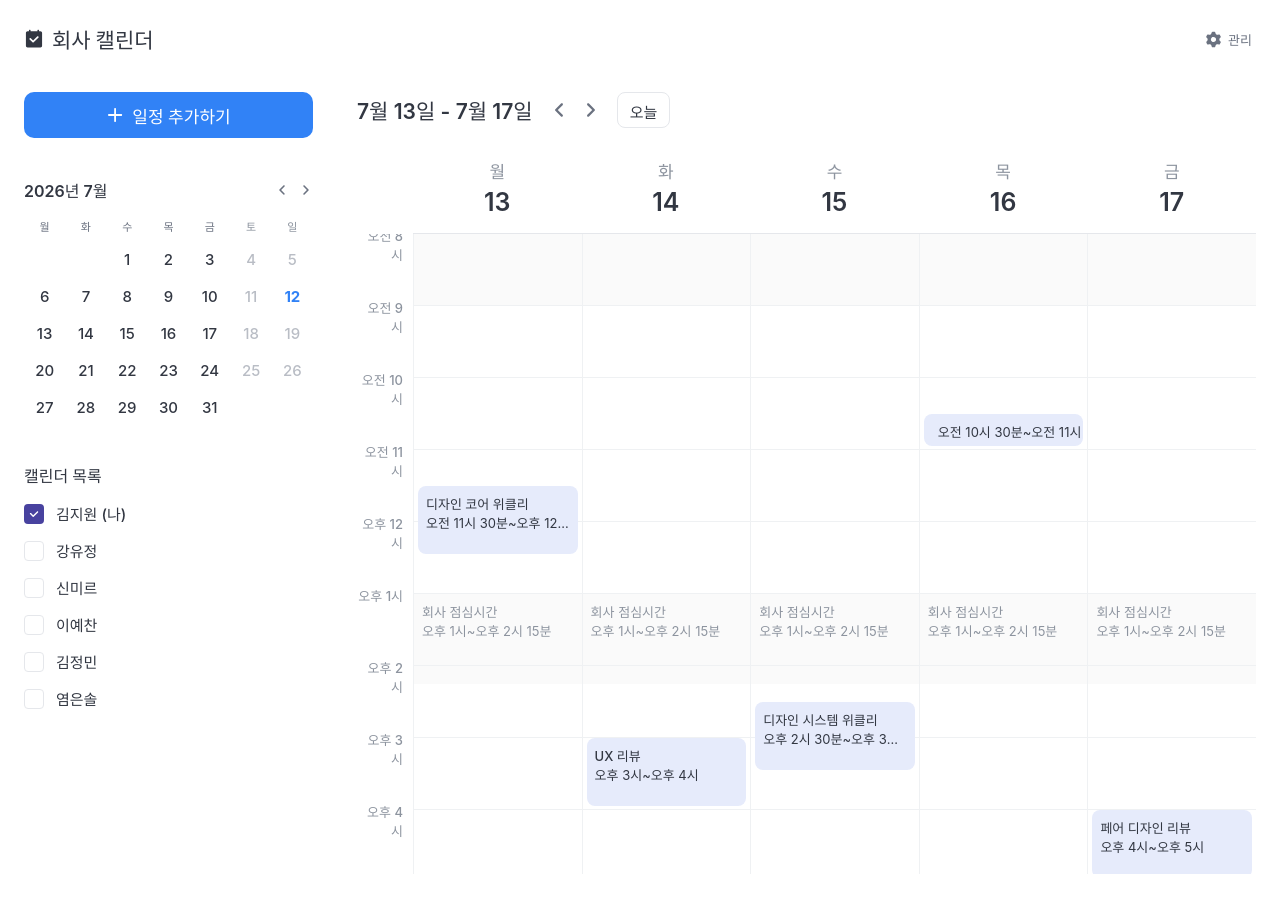
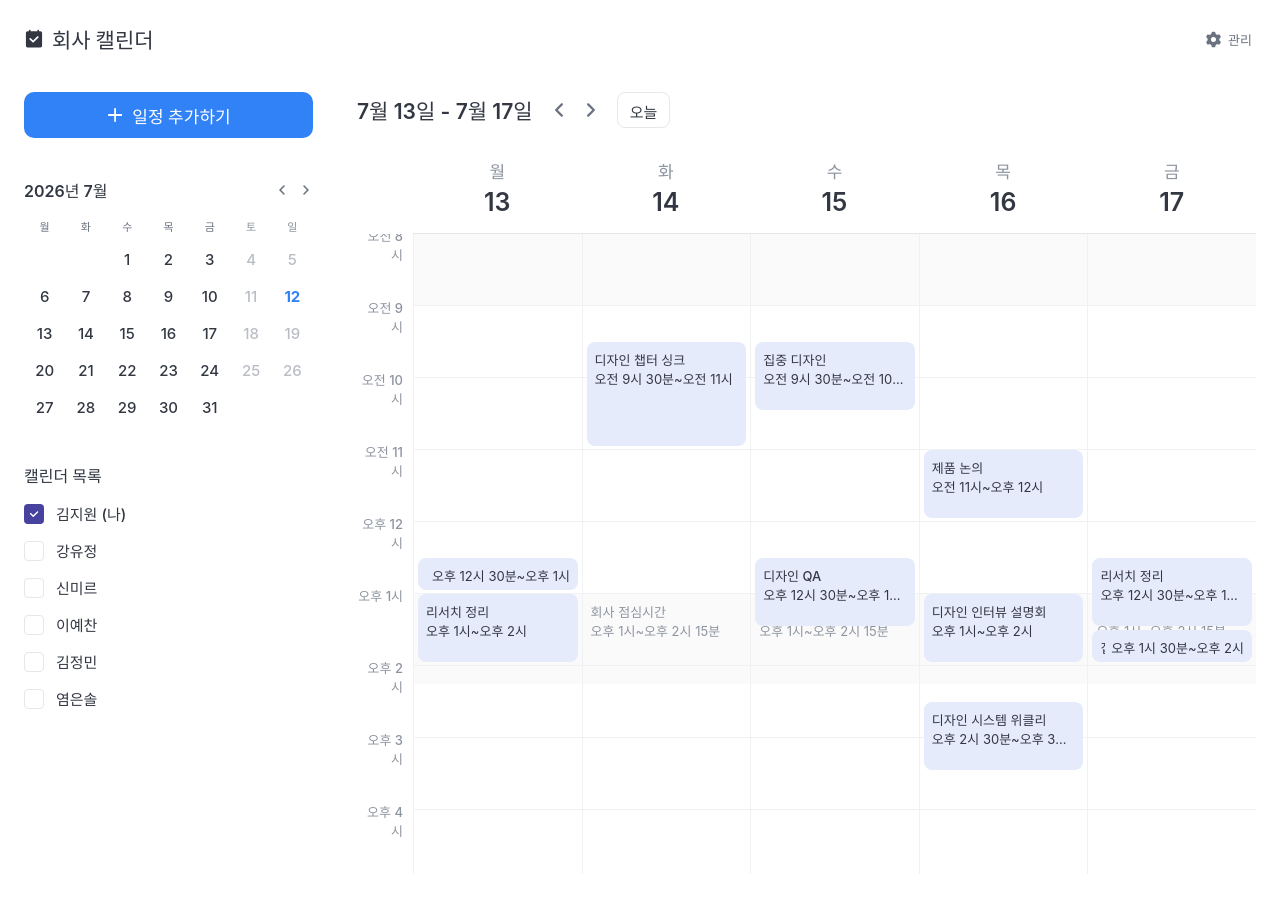
Before and after one commit to wonpiece/meeting-scheduler, a React (Vite) app: page / in a window 1280 px wide. Built offline with nearby package versions, Linux system fonts and the light colour scheme; a web font is replaced by a local one.

Commit message:
직군별 일정 바리에이션 수정본

```diff
--- a/src/MeetingScheduler.jsx
+++ b/src/MeetingScheduler.jsx
@@ -77,7 +77,7 @@ const FONT = "'Pretendard', -apple-system, BlinkMacSystemFont, sans-serif";
 
 const STORAGE_KEYS = {
   people: "meeting-scheduler:people-v2",
-  events: "meeting-scheduler:events-v2",
+  events: "meeting-scheduler:events-v3",
   jobs: "meeting-scheduler:jobs",
   companySettings: "meeting-scheduler:company-settings",
   rooms: "meeting-scheduler:rooms",
@@ -162,52 +162,155 @@ const COLOR_PALETTE = [
   { avatarBg: "#e0f2fe", avatarText: "#0369a1" }, { avatarBg: "#fee2e2", avatarText: "#b91c1c" },
 ];
 
-const ROLE_EVENT_TEMPLATES = {
-  "Product Manager": [
-    { day: 0, start: 10, duration: 60, title: "주간 목표 점검" },
-    { day: 1, start: 14, duration: 60, title: "OKR 싱크" },
-    { day: 2, start: 15.5, duration: 30, title: "리더 1:1" },
-    { day: 3, start: 11, duration: 60, title: "제품 의사결정" },
-    { day: 4, start: 16, duration: 60, title: "P&L 리뷰" },
-  ],
-  "Product Designer": [
-    { day: 0, start: 11, duration: 60, title: "디자인 코어 위클리" },
-    { day: 1, start: 15, duration: 60, title: "UX 리뷰" },
-    { day: 2, start: 14, duration: 60, title: "디자인 시스템 위클리" },
-    { day: 3, start: 10.5, duration: 30, title: "메이커 디자인 리뷰" },
-    { day: 4, start: 15.5, duration: 60, title: "페어 디자인 리뷰" },
-  ],
-  "Frontend": [
-    { day: 0, start: 9.5, duration: 30, title: "FE 데일리 스크럼" },
-    { day: 1, start: 9.5, duration: 30, title: "FE 데일리 스크럼" },
-    { day: 2, start: 9.5, duration: 30, title: "FE 데일리 스크럼" },
-    { day: 3, start: 10, duration: 60, title: "Tech All-hands" },
-    { day: 4, start: 14, duration: 60, title: "디자인 시스템 위클리" },
-  ],
-  "Backend": [
-    { day: 0, start: 10, duration: 30, title: "BE 데일리 스크럼" },
-    { day: 1, start: 10, duration: 30, title: "BE 데일리 스크럼" },
-    { day: 2, start: 13, duration: 180, title: "NMD 집중 블록", type: "focus", movable: true },
-    { day: 3, start: 10, duration: 60, title: "Tech All-hands" },
-    { day: 4, start: 15, duration: 60, title: "시스템 디자인 스터디" },
-  ],
-  "Business Development Manager": [
-    { day: 0, start: 11.5, duration: 60, title: "파트너 위클리" },
-    { day: 1, start: 12, duration: 90, title: "파트너 점심 미팅", type: "external" },
-    { day: 2, start: 15, duration: 60, title: "크로스팀 프로젝트 싱크" },
-    { day: 3, start: 10.5, duration: 90, title: "외부 파트너 미팅", type: "external" },
-    { day: 4, start: 16, duration: 30, title: "사업 지표 리뷰" },
-  ],
-  "Operations Manager": [
-    { day: 0, start: 9, duration: 30, title: "운영 현황 체크" },
-    { day: 0, start: 14, duration: 60, title: "운영 스크럼" },
-    { day: 1, start: 10.5, duration: 60, title: "문의 자동답변 Scrum" },
-    { day: 2, start: 9, duration: 30, title: "체커 관리 daily" },
-    { day: 2, start: 15, duration: 90, title: "운영 정기 회의" },
-    { day: 3, start: 11, duration: 60, title: "Search Product & Ops Weekly" },
-    { day: 4, start: 14, duration: 60, title: "운영 개선 미팅" },
-  ],
+const ROLE_CALENDAR_PROFILES = {
+  "Product Manager": {
+    weeklyRange: [6, 9],
+    anchors: [
+      { days: [1], starts: [10, 10.5], duration: 90, titles: ["주간 팀 미팅", "All-hands / 주간 싱크"] },
+      { days: [3], starts: [14, 14.5], duration: 60, titles: ["제품 의사결정", "지표·실험 리뷰"] },
+    ],
+    pools: [
+      { days: [0, 1, 2, 3, 4], starts: [11, 11.5, 13, 14, 15, 16], durations: [30, 60], titles: ["OKR 싱크", "P&L 리뷰", "임팩트 캘리브레이션", "리더 1:1", "스프린트 플래닝", "크로스팀 협의"] },
+      { days: [0, 2, 4], starts: [9.5, 10, 15.5, 16.5], durations: [30, 60, 90], titles: ["워크샵 준비", "리서치 공유", "채용 인터뷰", "회고"] },
+    ],
+    focusChance: 0.35,
+  },
+  "Product Designer": {
+    weeklyRange: [7, 11],
+    anchors: [
+      { days: [1], starts: [10, 10.5], duration: 90, titles: ["주간 팀 미팅", "디자인 챕터 싱크"] },
+      { days: [3], starts: [11, 14], duration: 60, titles: ["디자인 코어 위클리", "디자인 시스템 위클리"] },
+    ],
+    pools: [
+      { days: [0, 1, 2, 3, 4], starts: [11, 12, 13, 14.5, 15.5, 16.5], durations: [30, 60, 90], titles: ["UX 리뷰", "페어 디자인 리뷰", "제품 논의", "실험 설계", "디자인 인터뷰 설명회", "워크샵"] },
+      { days: [0, 2, 4], starts: [10, 13, 15, 17], durations: [30, 60, 120], titles: ["집중 디자인", "리서치 정리", "시안 제작", "디자인 QA"] },
+    ],
+    focusChance: 0.5,
+  },
+  "Operations Manager": {
+    weeklyRange: [10, 14],
+    anchors: [
+      { days: [0, 1, 2, 3, 4], starts: [9, 9.5, 10], duration: 30, titles: ["운영 현황 체크", "운영 데일리"], repeatEachDay: true },
+      { days: [1, 3], starts: [10.5, 11], duration: 60, titles: ["운영 스크럼", "운영 주간 싱크"] },
+    ],
+    pools: [
+      { days: [0, 1, 2, 3, 4], starts: [11.5, 12, 13, 14, 15, 16, 17], durations: [30, 60, 90], titles: ["문의 자동답변 Scrum", "Search Product & Ops Weekly", "채팅파트 운영 싱크", "운영 개선 미팅", "이슈 대응", "체커 관리", "정책 검토"] },
+      { days: [0, 2, 4], starts: [12.5, 13, 18], durations: [60, 90, 120], titles: ["팀 점심", "파트 회식", "외부 도메인 협업"] },
+    ],
+    focusChance: 0.15,
+  },
+  "Business Development Manager": {
+    weeklyRange: [9, 13],
+    anchors: [
+      { days: [1], starts: [10, 10.5], duration: 90, titles: ["주간 팀 미팅", "파트너십 Weekly"] },
+      { days: [3], starts: [11, 11.5], duration: 60, titles: ["사업 지표 리뷰", "세일즈 프로세스 싱크"] },
+    ],
+    pools: [
+      { days: [0, 1, 2, 3, 4], starts: [10, 11, 12, 14, 15, 16, 17], durations: [30, 60, 90], titles: ["외부 파트너 미팅", "파트너 정기 미팅", "크로스팀 프로젝트 싱크", "계약·운영 논의", "고객사 미팅", "제휴 검토", "사업개발 회고"], type: "external", typeChance: 0.45 },
+      { days: [0, 2, 4], starts: [12, 12.5, 13], durations: [60, 90], titles: ["파트너 점심", "알바팀 식사", "고객사 런치"], type: "lunch" },
+    ],
+    focusChance: 0.1,
+  },
+  "Backend": {
+    weeklyRange: [7, 10],
+    anchors: [
+      { days: [0, 1, 3, 4], starts: [10, 10.5, 11], duration: 30, titles: ["BE 데일리 스크럼", "팀 데일리 스크럼"], repeatEachDay: true },
+      { days: [3], starts: [12, 13], duration: 60, titles: ["Tech All-hands", "엔지니어링 올핸즈"] },
+    ],
+    pools: [
+      { days: [0, 1, 2, 3, 4], starts: [11, 12, 13, 14.5, 15.5, 16.5], durations: [30, 60, 90], titles: ["시스템 디자인 스터디", "Local Business BE Bi-Weekly", "API 설계 리뷰", "장애 회고", "기술 스터디", "코드 리뷰", "프로젝트 싱크"] },
+      { days: [2], starts: [13, 14], durations: [120, 180], titles: ["NMD 집중 블록", "No Meeting Day"], type: "focus", movable: true },
+    ],
+    focusChance: 0.65,
+  },
+  "Frontend": {
+    weeklyRange: [6, 9],
+    anchors: [
+      { days: [0, 1, 2, 3, 4], starts: [9.5, 10, 10.5], duration: 30, titles: ["FE 데일리 스크럼", "Platform Daily"], repeatEachDay: true },
+      { days: [3], starts: [12, 12.5], duration: 60, titles: ["Tech All-hands", "프론트엔드 챕터"] },
+    ],
+    pools: [
+      { days: [0, 1, 2, 3, 4], starts: [11, 12, 13, 14.5, 15.5, 16.5], durations: [30, 60, 90], titles: ["디자인 시스템 위클리", "제품 논의", "FE Sync", "개발 생산성 싱크", "QA", "릴리즈 점검", "플랫폼 위클리"] },
+      { days: [0, 2, 4], starts: [13, 14, 15], durations: [60, 120], titles: ["집중 개발", "리팩터링 블록", "기술 부채 정리"], type: "focus", movable: true },
+    ],
+    focusChance: 0.45,
+  },
 };
+
+function hashString(value) {
+  let hash = 2166136261;
+  for (let i = 0; i < value.length; i += 1) {
+    hash ^= value.charCodeAt(i);
+    hash = Math.imul(hash, 16777619);
+  }
+  return hash >>> 0;
+}
+
+function seededRandom(seed) {
+  let state = seed >>> 0;
+  return () => {
+    state += 0x6d2b79f5;
+    let t = state;
+    t = Math.imul(t ^ (t >>> 15), t | 1);
+    t ^= t + Math.imul(t ^ (t >>> 7), t | 61);
+    return ((t ^ (t >>> 14)) >>> 0) / 4294967296;
+  };
+}
+
+function pickWithRandom(list, random) {
+  return list[Math.floor(random() * list.length) % list.length];
+}
+
+function overlapsGenerated(items, day, start, duration) {
+  const end = start + duration / 60;
+  return items.some((item) => item.day === day && start < item.start + item.duration / 60 && item.start < end);
+}
+
+function buildWeekSchedule(person, week) {
+  const profile = ROLE_CALENDAR_PROFILES[person.role];
+  if (!profile) return [];
+  const random = seededRandom(hashString(`${person.id}:${person.name}:${person.role}:${week}`));
+  const schedule = [];
+  const addItem = (definition, force = false, fixedDay = null) => {
+    const day = fixedDay ?? pickWithRandom(definition.days, random);
+    let start = pickWithRandom(definition.starts, random);
+    const duration = definition.duration ?? pickWithRandom(definition.durations, random);
+    start += pickWithRandom([-0.5, 0, 0, 0.5], random);
+    start = Math.max(9, Math.min(19.5 - duration / 60, start));
+    if (!force && overlapsGenerated(schedule, day, start, duration)) return false;
+    schedule.push({
+      day, start, duration,
+      title: pickWithRandom(definition.titles, random),
+      type: definition.type && (!definition.typeChance || random() < definition.typeChance) ? definition.type : "meeting",
+      movable: definition.movable ?? false,
+    });
+    return true;
+  };
+
+  profile.anchors.forEach((anchor) => {
+    if (anchor.repeatEachDay) anchor.days.forEach((day) => addItem(anchor, false, day));
+    else addItem(anchor, false);
+  });
+  const [minCount, maxCount] = profile.weeklyRange;
+  const target = minCount + Math.floor(random() * (maxCount - minCount + 1));
+  let guard = 0;
+  while (schedule.length < target && guard < 120) {
+    guard += 1;
+    const pool = pickWithRandom(profile.pools, random);
+    addItem(pool, false);
+  }
+
+  if (random() < profile.focusChance && !schedule.some((item) => item.type === "focus")) {
+    const focusPools = profile.pools.filter((pool) => pool.type === "focus");
+    if (focusPools.length) addItem(pickWithRandom(focusPools, random), false);
+  }
+
+  // 개인별 리듬 차이: 일부는 점심/개인 일정, 일부는 오전 또는 늦은 오후 일정이 더 많음.
+  if (random() < 0.28) addItem({ days: [0, 1, 2, 3, 4], starts: [12, 12.5, 13], duration: 60, titles: ["팀 점심", "점심 약속"], type: "lunch" });
+  if (random() < 0.18) addItem({ days: [0, 1, 2, 3, 4], starts: [17.5, 18], duration: 60, titles: ["개인 일정", "운동"], type: "personal" });
+
+  return schedule.sort((a, b) => a.day - b.day || a.start - b.start);
+}
 
 function formatLocalDateTime(d) {
   const p2 = (n) => String(n).padStart(2, "0");
@@ -222,13 +325,12 @@ function makeDateTime(baseMonday, weekOffset, day, hour) {
 }
 
 function generateRoleEventsForPerson(person) {
-  const templates = ROLE_EVENT_TEMPLATES[person.role] || [];
   const baseMonday = new Date(2026, 6, 13);
   const events = [];
   for (let week = 0; week < 3; week += 1) {
-    templates.forEach((item, index) => {
-      const jitter = ((person.id.charCodeAt(0) + index + week) % 2) * 0.5;
-      const start = makeDateTime(baseMonday, week, item.day, item.start + jitter);
+    const schedule = buildWeekSchedule(person, week);
+    schedule.forEach((item, index) => {
+      const start = makeDateTime(baseMonday, week, item.day, item.start);
       const end = new Date(start.getTime() + item.duration * 60000);
       events.push({
         id: `role-${person.id}-${week}-${index}`,
```
